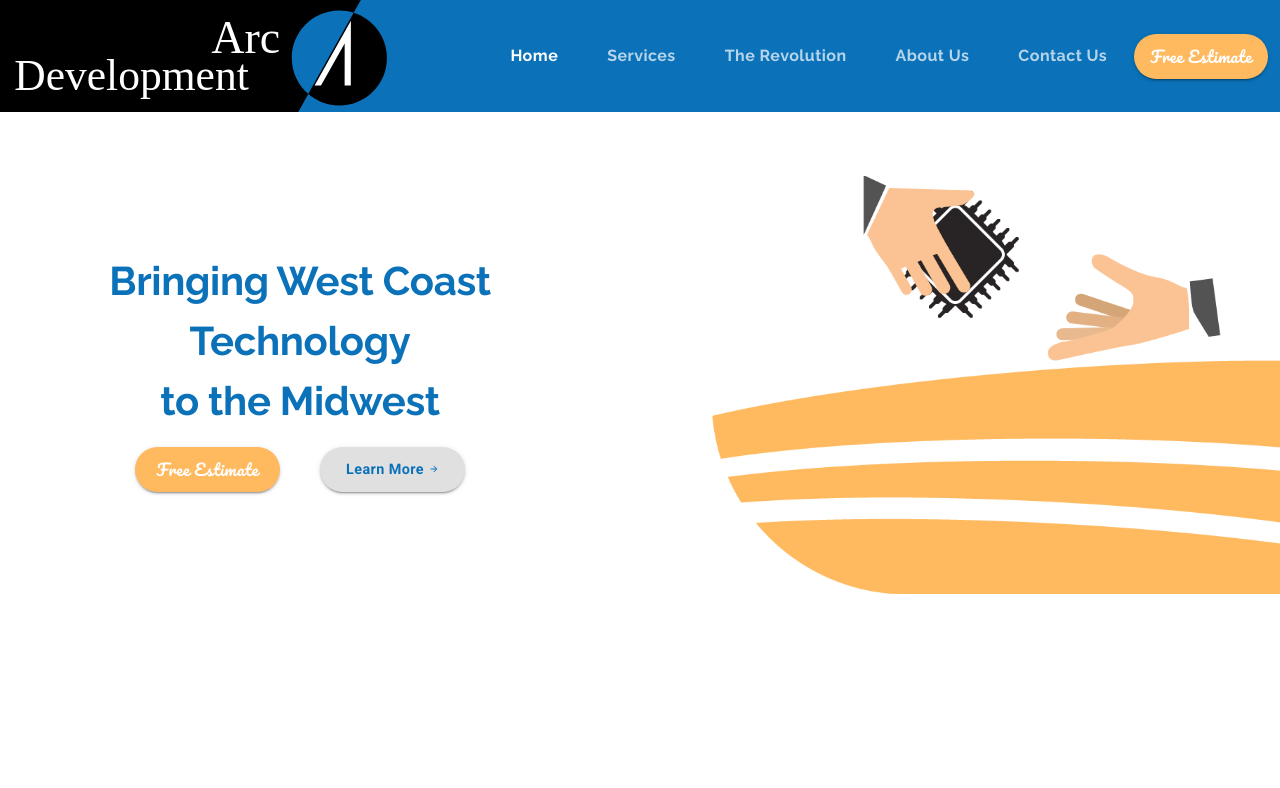
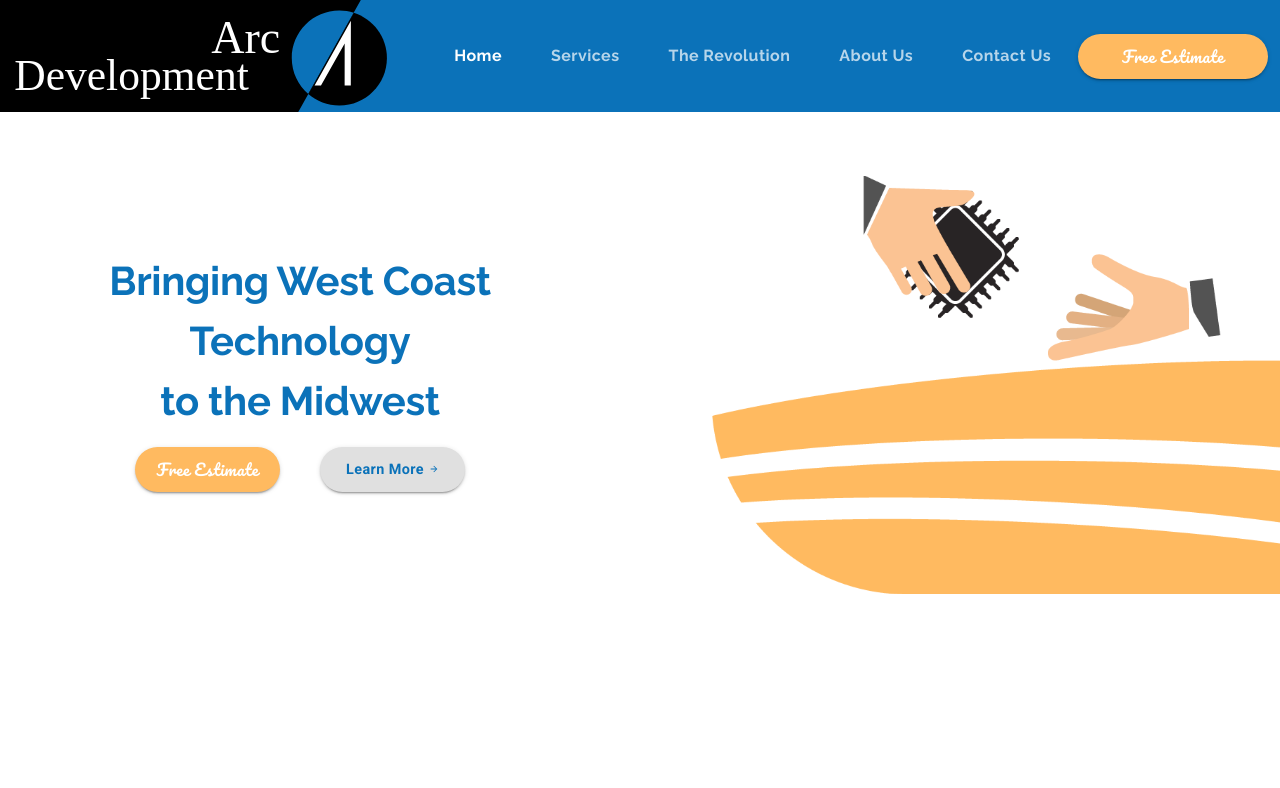
Before and after one commit to oscaramos/arc-development, a React (Create React App) app: page / in a window 1280 px wide. Shown: the top 788 px of the page. Built offline with nearby package versions, Linux system fonts and the light colour scheme.

Commit message:
Abstract FreeEstimateButton.js

```diff
--- a/package.json
+++ b/package.json
@@ -8,6 +8,7 @@
     "@testing-library/jest-dom": "^4.2.4",
     "@testing-library/react": "^9.3.2",
     "@testing-library/user-event": "^7.1.2",
+    "clsx": "^1.1.1",
     "react": "^16.13.1",
     "react-dom": "^16.13.1",
     "react-lottie": "^1.2.3",
--- a/src/components/CallToAction.js
+++ b/src/components/CallToAction.js
@@ -2,7 +2,6 @@ import React from 'react'
 import { Link } from 'react-router-dom'
 
 import Grid from '@material-ui/core/Grid'
-import Button from '@material-ui/core/Button'
 import { makeStyles, useTheme } from '@material-ui/core/styles'
 import { Typography, useMediaQuery } from '@material-ui/core'
 
@@ -10,6 +9,7 @@ import LearnMoreButton from './LearnMoreButton'
 
 import background from '../assets/background.jpg';
 import mobileBackground from '../assets/mobileBackground.jpg'
+import FreeEstimateButton from './FreeEstimateButton'
 
 
 const useStyles = makeStyles(theme => ({
@@ -35,11 +35,6 @@ const useStyles = makeStyles(theme => ({
     }
   },
   estimateButton: {
-    ...theme.typography.estimate,
-    borderRadius: 50,
-    height: 80,
-    width: 205,
-    backgroundColor: theme.palette.common.arcOrange,
     fontSize: '1.5rem'
   }
 }))
@@ -77,9 +72,7 @@ const CallToAction = () => {
         </Grid>
       </Grid>
       <Grid item style={{ marginRight: matchesSM? 0: '5em' }}>
-        <Button component={Link} to='/estimate' variant='contained' className={classes.estimateButton}>
-          Free Estimate
-        </Button>
+        <FreeEstimateButton className={classes.estimateButton} />
       </Grid>
       <div className={classes.background} />
     </Grid>
--- /dev/null
+++ b/src/components/FreeEstimateButton.js
@@ -0,0 +1,39 @@
+import React from 'react'
+import { Link } from 'react-router-dom'
+
+import Button from '@material-ui/core/Button'
+import { makeStyles } from '@material-ui/core/styles'
+import clsx from 'clsx'
+
+const useStyles = makeStyles(theme => ({
+  estimateButton: {
+    ...theme.typography.estimate,
+    backgroundColor: theme.palette.common.arcOrange,
+    borderRadius: 50,
+    height: 80,
+    width: 205,
+    '&:hover': {
+      backgroundColor: theme.palette.secondary.light
+    }
+  }
+}))
+
+
+const FreeEstimateButton = ({ className, ...props }) => {
+  const classes = useStyles()
+  return (
+    <Button
+      component={Link}
+      to='/estimate'
+      variant='contained'
+      className={clsx(classes.estimateButton, className)}
+      {...props}
+    >
+      Free Estimate
+    </Button>
+  )
+}
+
+
+
+export default FreeEstimateButton
--- a/src/components/Header.js
+++ b/src/components/Header.js
@@ -19,6 +19,7 @@ import logo from '../assets/logo.svg'
 import List from '@material-ui/core/List'
 import ListItem from '@material-ui/core/ListItem'
 import ListItemText from '@material-ui/core/ListItemText'
+import FreeEstimateButton from './FreeEstimateButton'
 
 
 function ElevationScroll(props) {
@@ -67,15 +68,11 @@ const useStyles = makeStyles(theme => ({
     minWidth: 10,
     marginLeft: 25
   },
-  button: {
-    ...theme.typography.estimate,
-    borderRadius: "50px",
+  freeEstimateButton: {
     marginLeft: 15,
     marginRight: 12,
     height: 45,
-    '&:hover': {
-      backgroundColor: theme.palette.secondary.light
-    }
+    width: 190
   },
   menuPaper: {
     backgroundColor: theme.palette.common.arcBlue,
@@ -200,9 +197,7 @@ const Header = () => {
         <Tab className={classes.tab} component={Link} to="/about" label="About Us" />
         <Tab className={classes.tab} component={Link} to="/contact" label="Contact Us" />
       </Tabs>
-      <Button component={Link} to='/estimate' variant="contained" color="secondary" className={classes.button}>
-        Free Estimate
-      </Button>
+      <FreeEstimateButton className={classes.freeEstimateButton} />
     </>
   )
 
--- a/src/components/LandingPage.js
+++ b/src/components/LandingPage.js
@@ -19,6 +19,7 @@ import websitesIcon from '../assets/websiteIcon.svg'
 import revolutionBackground from '../assets/repeatingBackground.svg'
 import informationBackground from '../assets/infoBackground.svg'
 import LearnMoreButton from './LearnMoreButton'
+import FreeEstimateButton from './FreeEstimateButton'
 
 
 const useStyles = makeStyles(theme => ({
@@ -29,15 +30,10 @@ const useStyles = makeStyles(theme => ({
     marginLeft: '10%',
   },
   estimateButton: {
-    ...theme.typography.estimate,
-    backgroundColor: theme.palette.common.arcOrange,
     borderRadius: 50,
     height: 45,
     width: 145,
-    marginRight: 40,
-    '&:hover': {
-      backgroundColor: theme.palette.secondary.light,
-    },
+    marginRight: 40
   },
   learnButtonHero: {
     ...theme.typography.learnButton,
@@ -153,9 +149,7 @@ const LandingPage = () => {
 
             <Grid container justify='center' style={{ marginTop: '1em' }}>
               <Grid item>
-                <Button component={Link} to='/estimate' className={classes.estimateButton} variant='contained'>
-                  Free Estimate
-                </Button>
+                <FreeEstimateButton className={classes.estimateButton} />
               </Grid>
               <Grid item>
                 <LearnMoreButton
```
